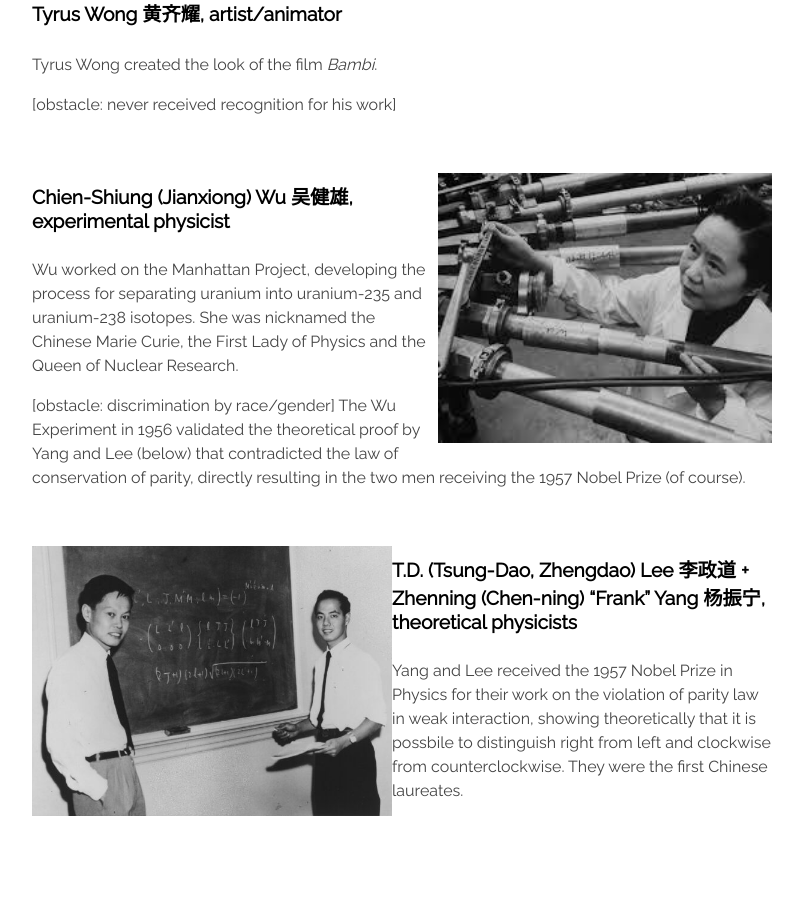
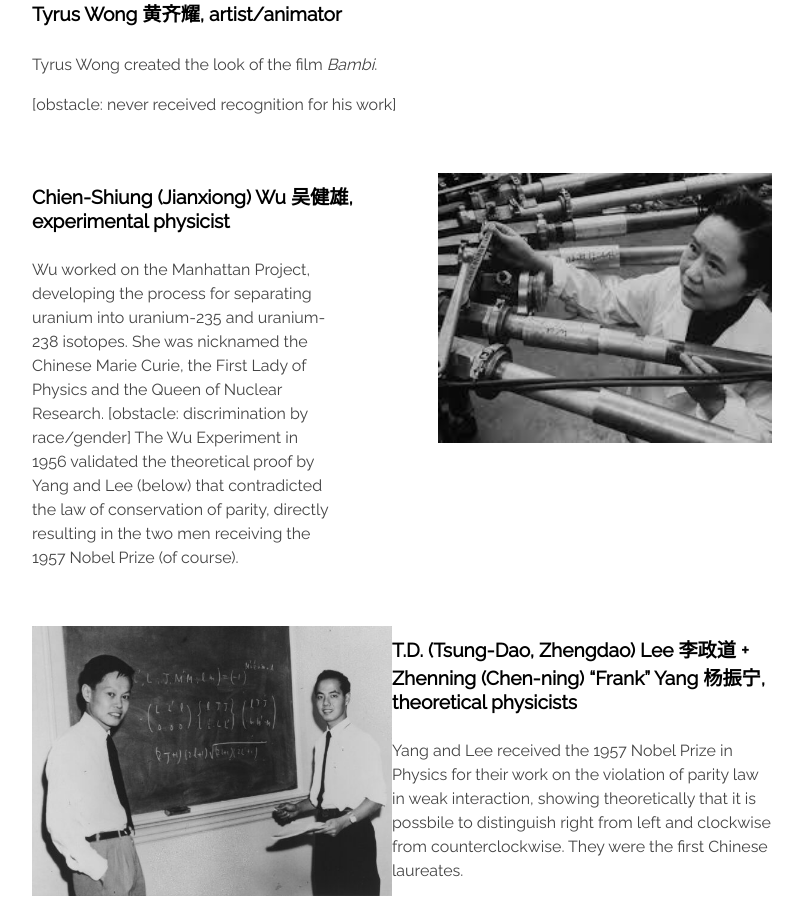
Before and after one commit to c1ndygao/cindygao.com, a Jekyll site: the page built from heroes.md, in a window 1280 px wide and 900 px high, scrolled down 620 px. Shown: the whole window, without its empty margins (228-1031 px from the left). Built offline with Jekyll 4.4.1, drawn with Linux system fonts in a browser that asks for light colours.

Commit message:
Update heroes.md

```diff
--- a/heroes.md
+++ b/heroes.md
@@ -19,9 +19,9 @@
 <img src="/images/cs-wu.jpeg" height="270px" align="right" padding="0 00 50 50">
 
 #### Chien-Shiung (Jianxiong) Wu 吴健雄, experimental physicist ####
-Wu worked on the Manhattan Project, developing the process for separating uranium into uranium-235 and uranium-238 isotopes. She was nicknamed the Chinese Marie Curie, the First Lady of Physics and the Queen of Nuclear Research.
+<p style="width:300px;">Wu worked on the Manhattan Project, developing the process for separating uranium into uranium-235 and uranium-238 isotopes. She was nicknamed the Chinese Marie Curie, the First Lady of Physics and the Queen of Nuclear Research.
 
-[obstacle: discrimination by race/gender] The Wu Experiment in 1956 validated the theoretical proof by Yang and Lee (below) that contradicted the law of conservation of parity, directly resulting in the two men receiving the 1957 Nobel Prize (of course).
+[obstacle: discrimination by race/gender] The Wu Experiment in 1956 validated the theoretical proof by Yang and Lee (below) that contradicted the law of conservation of parity, directly resulting in the two men receiving the 1957 Nobel Prize (of course). </p>
 
 <br>
 
```
